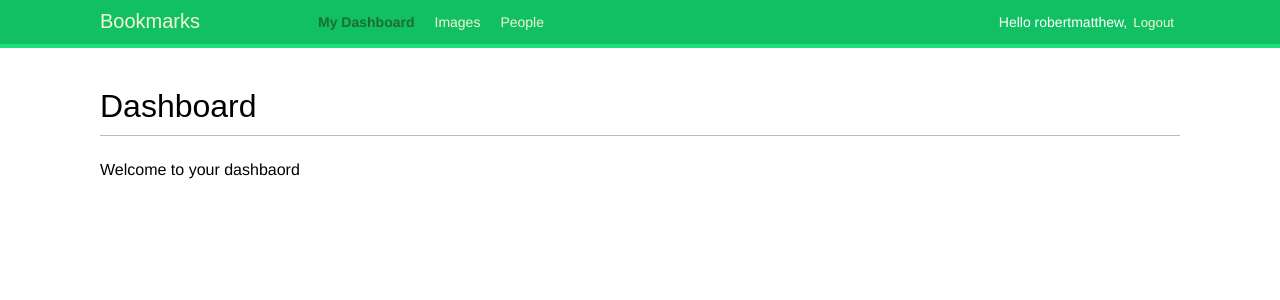
After one commit to roba7o/social, a Django app: page /account/ in a window 1280 px wide. The commit adds this page. Shown: the top 300 px of the page. Run offline with Django 5.2, Linux system fonts and the light colour scheme; a user stored in the database is signed in; some web fonts are replaced.

Commit message:
base html updated. User can now log in and see Dashboard

```diff
--- /dev/null
+++ b/bookmarks/account/templates/account/dashboard.html
@@ -0,0 +1,8 @@
+{% extends 'base.html' %}
+
+{% block title %}Dashboard{% endblock %}
+
+{% block content %}
+    <h1>Dashboard</h1>
+    <p>Welcome to your dashbaord</p>
+{% endblock %}
--- a/bookmarks/account/templates/base.html
+++ b/bookmarks/account/templates/base.html
@@ -10,6 +10,30 @@
 <body>
     <div id="header">
         <span class="logo">Bookmarks</span>
+        {% if request.user.is_authenticated %}
+        <ul class="menu">
+            <li {% if section == "dashboard" %}class="selected"{% endif %}>
+                <a href="{% url "dashboard" %}">My Dashboard</a>
+            </li>
+            <li{% if section == "images" %}class="selected"{% endif %}>
+                <a href="#">Images</a>
+            </li>
+            <li {% if section == "people" %}class="selected"{% endif %}>
+                <a href="#">People</a>
+            </li>
+        </ul>
+        {% endif %}
+        <span class="user">
+            {% if request.user.is_authenticated %}
+                Hello {{ request.user.first_name|default:request.user.username }},
+                <form action="{% url 'logout' %}" method=""post>
+                    <button type="submit">Logout</button>
+                    {% csrf_token %}
+                </form>
+            {% else %}
+                <a href="{% url 'login' %}">Log-in</a>
+            {% endif %}
+        </span>
     </div>
     <div id="content">
         {% block content %}
--- a/bookmarks/account/urls.py
+++ b/bookmarks/account/urls.py
@@ -8,4 +8,6 @@ urlpatterns = [
     # Login / Logout
     path('login/', auth_views.LoginView.as_view(), name='login'),
     path('logout/', auth_views.LogoutView.as_view(), name='logout'),
+
+    path('', views.dashboard, name = 'dashboard'),
 ]
--- a/bookmarks/account/views.py
+++ b/bookmarks/account/views.py
@@ -1,4 +1,5 @@
 from django.contrib.auth import authenticate, login
+from django.contrib.auth.decorators import login_required
 from django.http import HttpResponse
 from django.shortcuts import render
 from .forms import LoginForm
@@ -29,3 +30,12 @@ def user_login(request):
         'form':form
         }
     )
+
+
+@login_required
+def dashboard(request):
+    return render(
+        request,
+        'account/dashboard.html',
+        {'section': 'dashboard'}
+    )
--- a/bookmarks/bookmarks/settings.py
+++ b/bookmarks/bookmarks/settings.py
@@ -27,6 +27,10 @@ DEBUG = True
 
 ALLOWED_HOSTS = []
 
+# Using the 'name=' part of the urls.py
+LOGIN_REDIRECT_URL = 'dashboard'    # if no next parameter
+LOGIN_URL = 'login'                 # The Url to redirect the user to login
+LOGOUT_URL = 'logout'               # the URL to redirect the user to logout
 
 # Application definition
 
```
Also changed, not shown: bookmarks/db.sqlite3.
